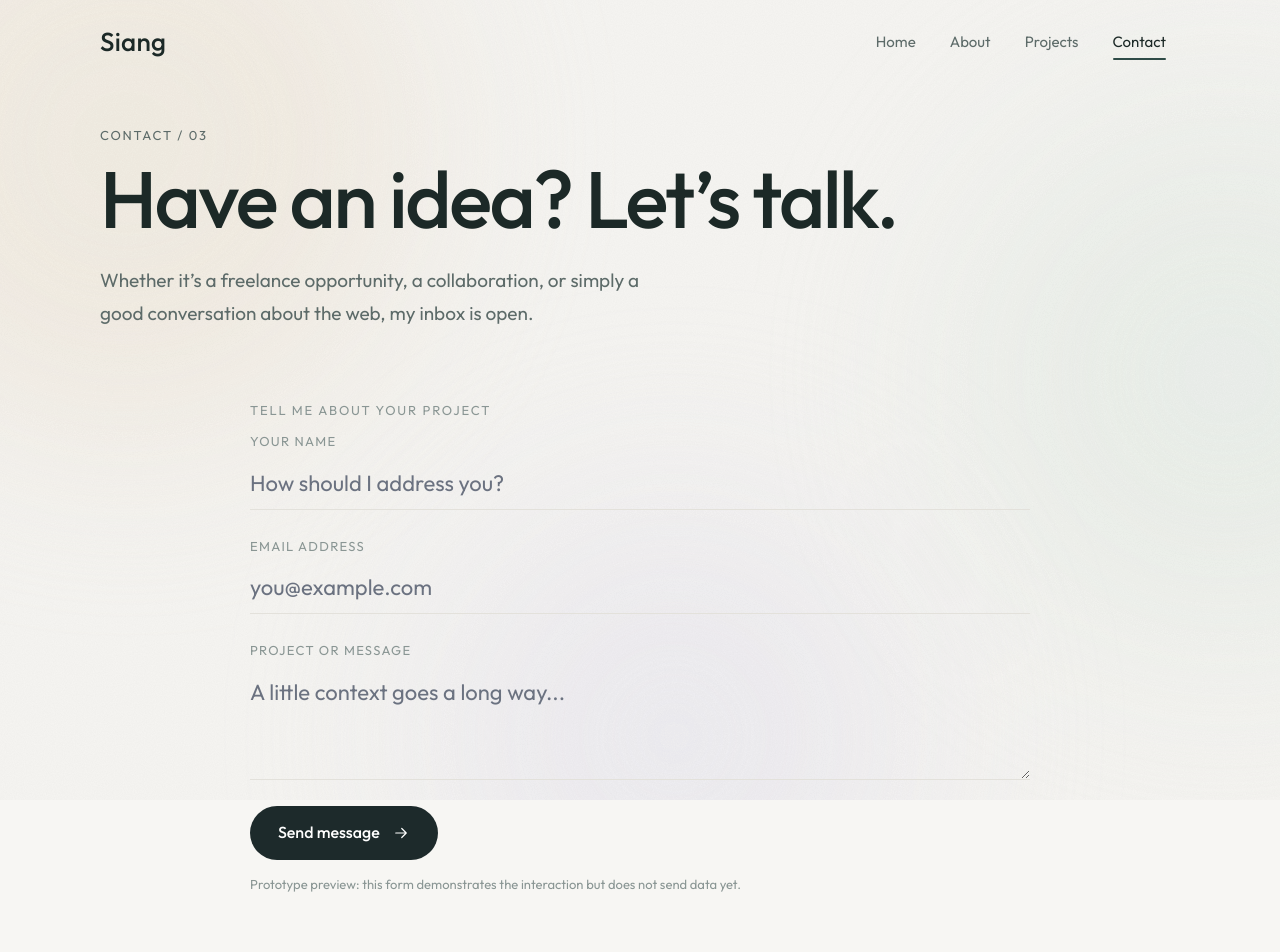
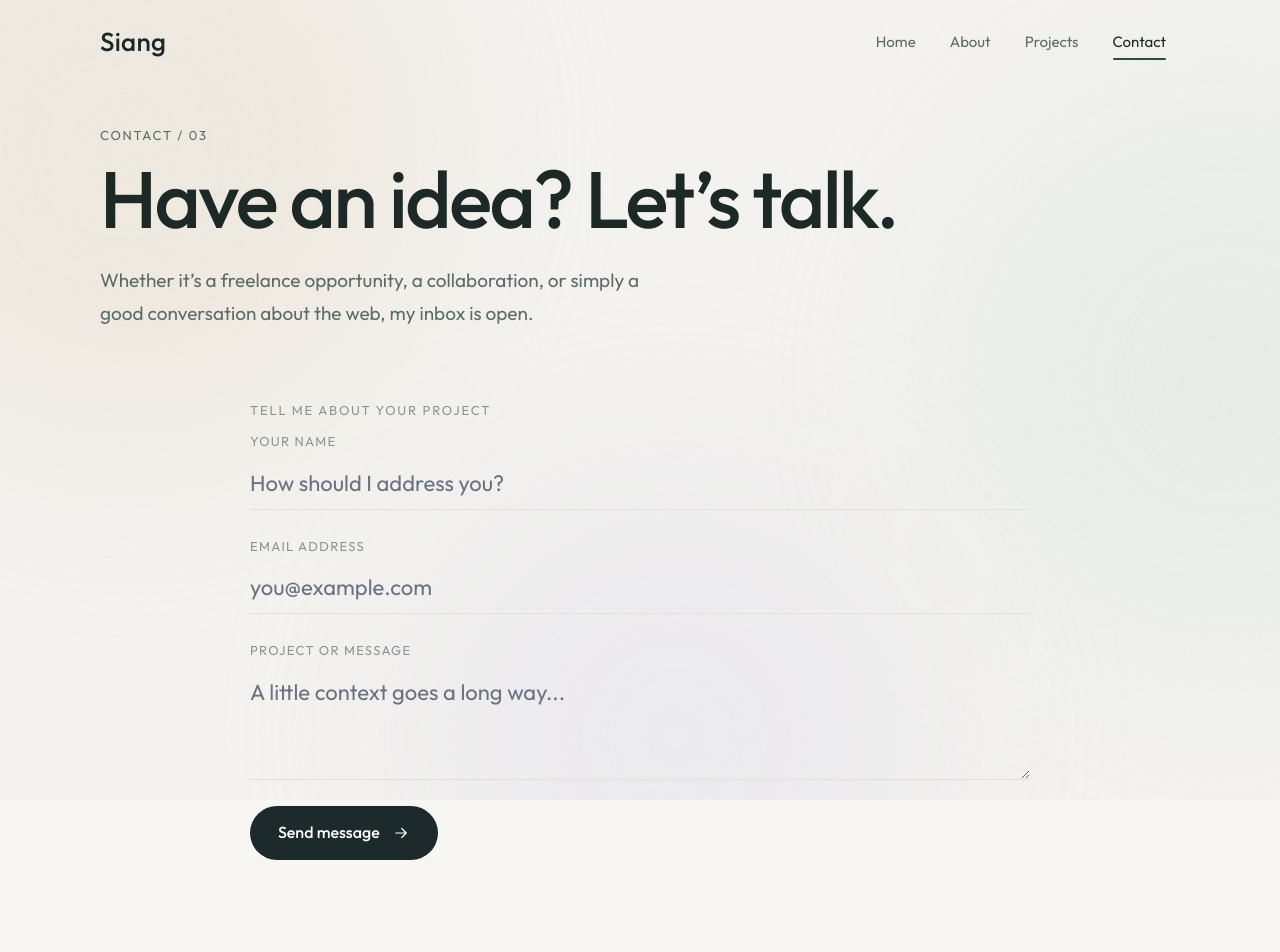
Before and after one commit to nicholasT27/portfolio_website, a SvelteKit app: page /contact in a window 1280 px wide. Shown: the top 952 px of the page. Built offline with nearby package versions, Linux system fonts and the light colour scheme.

Commit message:
Remove prototype note under the contact form button
Co-Authored-By: Claude Sonnet 5.5 <noreply@anthropic.com>
Claude-Session: https://claude.ai/code/session_016ur9pXS4aK7ipMhgVFPGQy

```diff
--- a/src/app.css
+++ b/src/app.css
@@ -1158,11 +1158,6 @@ main.leaving .pg {
 .fld:focus-within::after {
 	transform: scaleX(1);
 }
-.note2 {
-	margin-top: 14px;
-	font-size: 13px;
-	color: var(--faint);
-}
 
 /* Footer. */
 .site-footer {
--- a/src/routes/contact/+page.svelte
+++ b/src/routes/contact/+page.svelte
@@ -59,9 +59,6 @@
 					aria-hidden="true"><path d="M5 12h14M13 6l6 6-6 6" /></svg
 				></button
 			>
-			<p class="note2">
-				Prototype preview: this form demonstrates the interaction but does not send data yet.
-			</p>
 		</form>
 	</section>
 </div>
```
